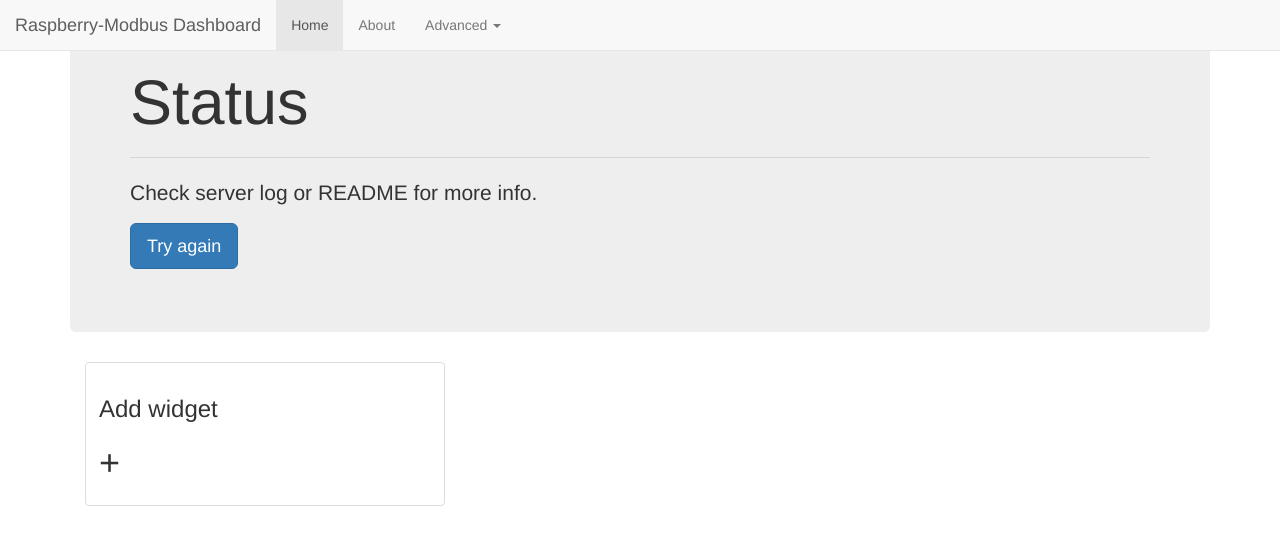
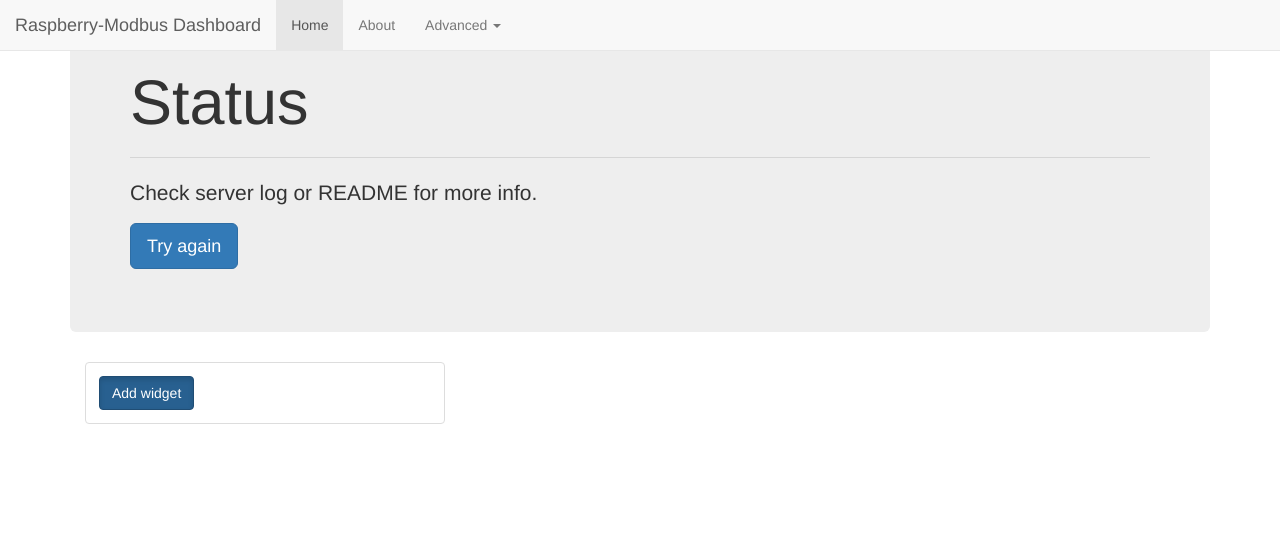
Before and after one commit to BentouDev/MichalModbus, a Flask app: template templates/index.html in a window 1280 px wide. Shown: the top 545 px of the page. Run offline with Flask 2, Linux system fonts and the light colour scheme; the template is opened without the code that fills it, so the values that code supplies are empty; some libraries are stand-ins or nearby versions.

Commit message:
Add button is better

```diff
--- a/templates/index.html
+++ b/templates/index.html
@@ -79,8 +79,7 @@
                     <div class="col-sm-6 col-md-4">
                         <div class="thumbnail">
                             <div class="caption">
-                                <h3>Add widget</h3>
-                                <h1>+</h1>
+                                <button class="btn btn-primary active">Add widget</button>
                             </div>
                         </div>
                     </div>
```
